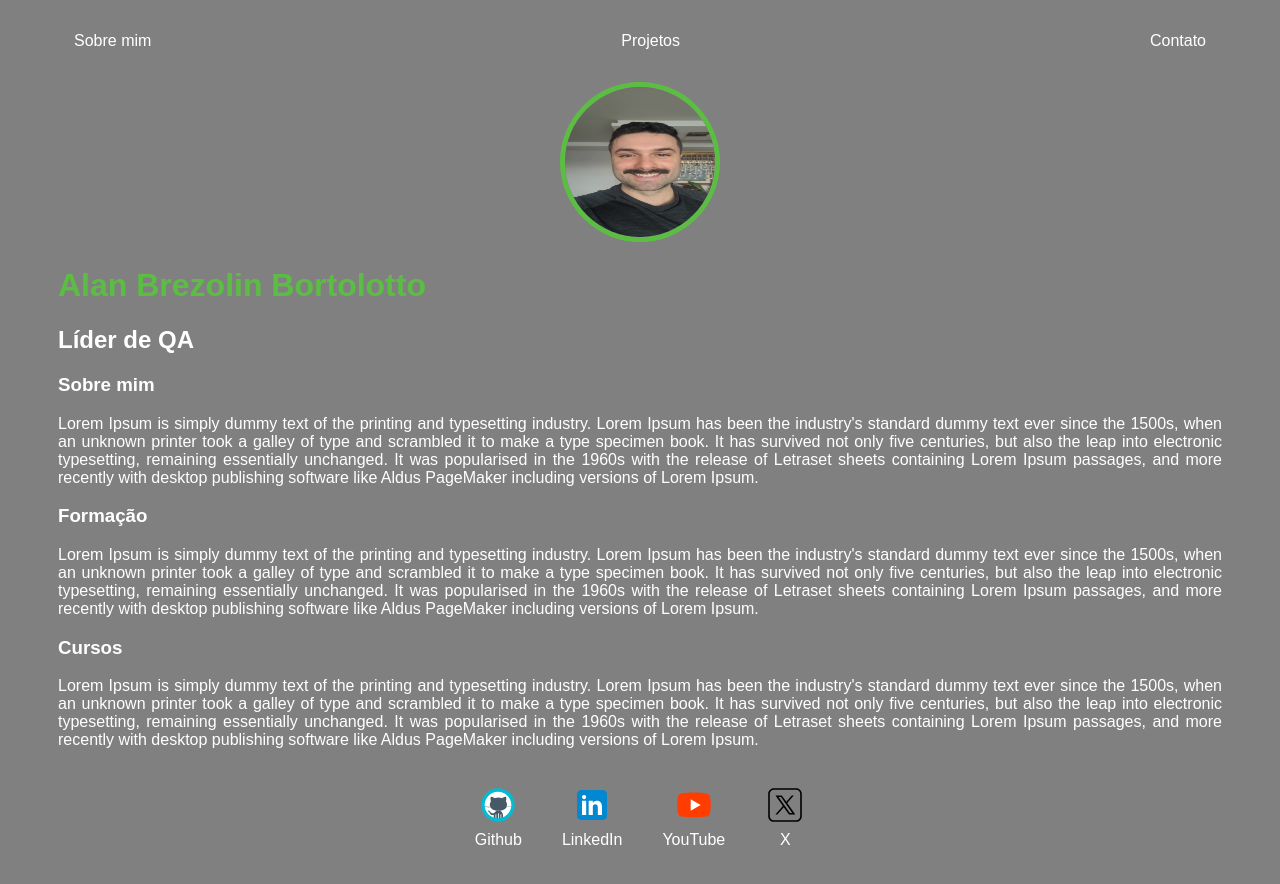
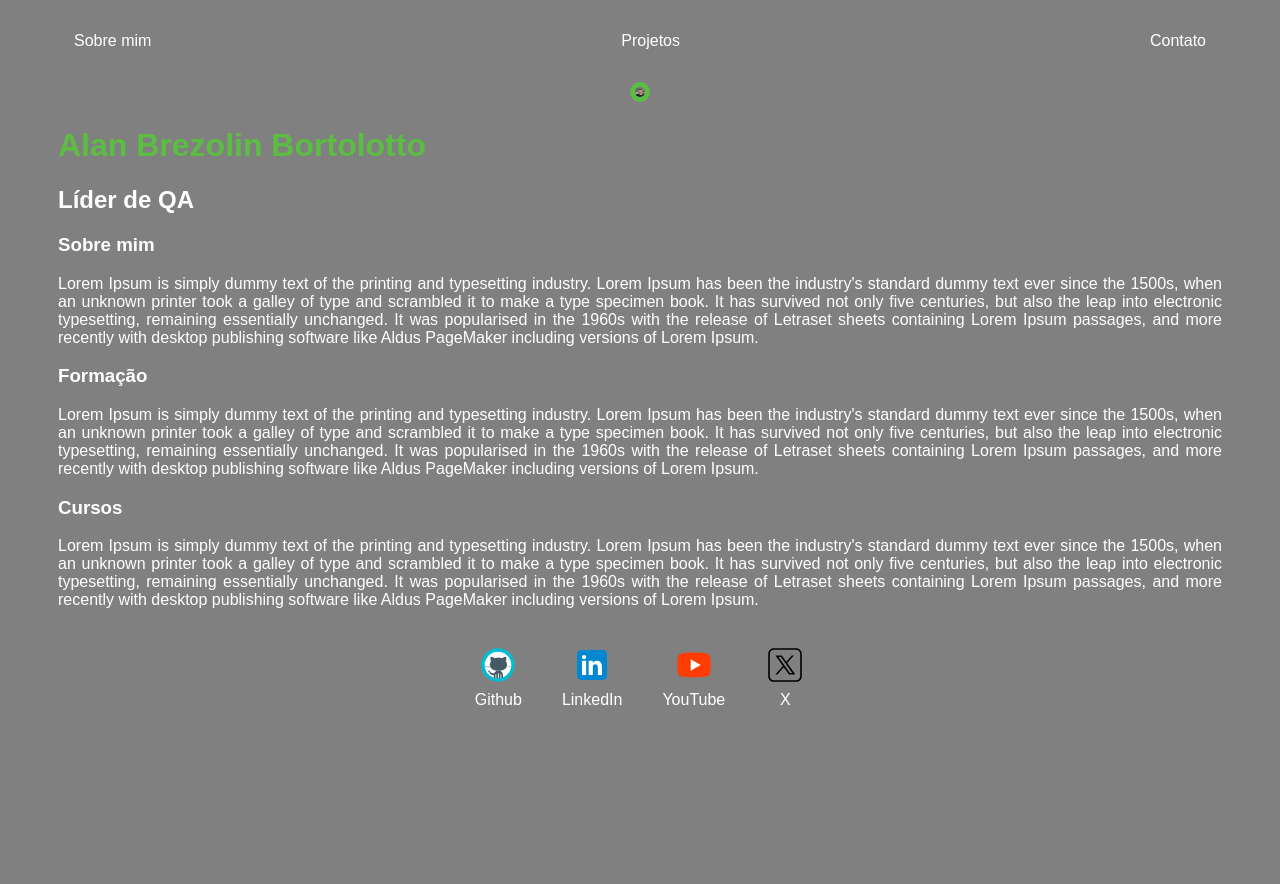
Before and after one commit to AlanBortolotto/easy-portfolio, a plain HTML site: page index.html in a window 1280 px wide. After the commit the page ends 800 px from the top, so only its background shows below. Drawn offline with Linux system fonts and the light colour scheme.

Commit message:
fourth commit

```diff
--- a/index.css
+++ b/index.css
@@ -18,8 +18,8 @@ a {
 }
 
 header img {
-    width: 150px;
-    height: 150px;
+    width: 10px;
+    height: 10px;
     border-radius: 50%;
     border: 5px solid #5BBE42;
 }
```
